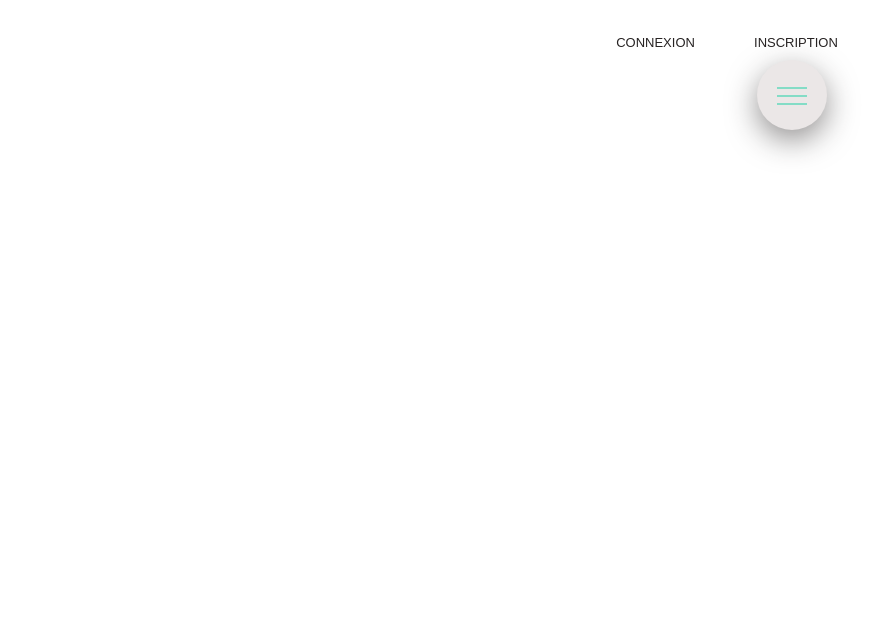
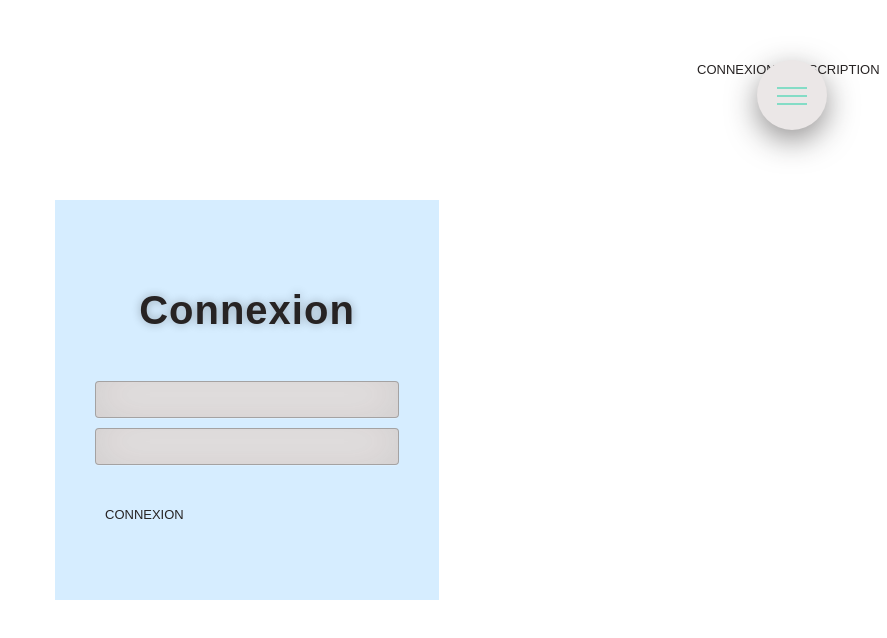
Before and after one commit to nicoWeb31/Jardin-jouale, a React (Create React App) app in the folder client/: page /login in a window 1280 px wide. Shown: the top 638 px of the page, without its empty margins (393-1280 px from the left). Built offline with nearby package versions, Linux system fonts and the light colour scheme.

Commit message:
page login css

```diff
--- a/client/src/App.js
+++ b/client/src/App.js
@@ -7,6 +7,7 @@ import Contact from './pages/contact/Contact';
 import Marche from './pages/marche/Marche';
 import Jardin from './pages/jardin/Jardin';
 import Blog from './pages/blog/Blog';
+import Login from './pages/login/Login';
 
 function App() {
     return (
@@ -21,6 +22,8 @@ function App() {
                     <Route path="/marche" component={Marche} />
                     <Route path="/blog" component={Blog} />
                     <Route path="/jardin" component={Jardin} />
+                    <Route path="/login" component={Login} />
+
                 </main>
             </div>
         </BrowserRouter>
--- /dev/null
+++ b/client/src/components/button/ButtonP.jsx
@@ -0,0 +1,12 @@
+import React from 'react';
+import './button.style.scss';
+
+const ButtonP = ({children}) => {
+    return (
+        <div className="nav-links">
+            {children}
+        </div>
+    )
+}
+
+export default ButtonP
--- /dev/null
+++ b/client/src/components/button/button.style.scss
@@ -0,0 +1,38 @@
+@import '../../variable';
+
+.nav-links {
+    margin-top: 3rem;
+    width: 25%;
+    display: flex;
+    justify-content: space-evenly;
+
+    button {
+
+        display: inline-block;
+        background-color: Transparent;
+        background-repeat:no-repeat;
+        border: none;
+        color:$c-b;
+        text-transform: uppercase;
+        background-image: linear-gradient(
+            120deg,
+            transparent,
+            transparent 0%,
+            transparent 50%,
+            $c-c 50%
+        );
+        background-size: 250%;
+        font-size: 1.3rem;
+        padding: 0.2rem 1rem;
+        border-radius: 2px;
+        transition: all 0.5s;
+
+
+        &:hover,&:active {
+            background-position: 100%;
+            color: $c-w;
+            padding: 0.2rem 1rem;
+            transform: translateY(0.5rem);
+        }
+    }
+}
--- a/client/src/components/navBar/NavBar.jsx
+++ b/client/src/components/navBar/NavBar.jsx
@@ -1,6 +1,6 @@
 import React from 'react';
+import ButtonP from '../button/ButtonP';
 import './navBar.style.scss';
-
 
 const NavBar = () => {
     return (
@@ -11,15 +11,10 @@ const NavBar = () => {
             </div>
 
             <div className="nav-links">
-                <a href="//github.io/jo_geek" target="_blank">
-                    Connexion
-                </a>
-                <a
-                    href="http://stackoverflow.com/users/4084003/"
-                    target="_blank"
-                >
-                    Inscription
-                </a>
+                <ButtonP>
+                    <button>Connexion</button>
+                    <button>Inscription</button>
+                </ButtonP>
             </div>
         </nav>
     );
--- a/client/src/components/navBar/navBar.style.scss
+++ b/client/src/components/navBar/navBar.style.scss
@@ -20,45 +20,6 @@
     }
 
 
-    .nav-links {
-        margin-top: 3rem;
-        width: 25%;
-        display: flex;
-        justify-content: space-evenly;
-
-        a {
-
-
-            &:link,
-            &:visited {
-                display: inline-block;
-                text-decoration: none;
-                color:$c-b;
-                text-transform: uppercase;
-                background-image: linear-gradient(
-                    120deg,
-                    transparent,
-                    transparent 0%,
-                    transparent 50%,
-                    $c-c 50%
-                );
-                background-size: 250%;
-                font-size: 1.3rem;
-                padding: 0.2rem 1rem;
-                border-radius: 2px;
-                transition: all 0.5s;
-
-            }
-
-
-            &:hover,&:active {
-                background-position: 100%;
-                color: $c-w;
-                padding: 0.2rem 1rem;
-                transform: translateY(0.5rem);
-            }
-        }
-    }
 
 
 }
--- /dev/null
+++ b/client/src/pages/login/Login.jsx
@@ -0,0 +1,25 @@
+import React from 'react';
+import ButtonP from '../../components/button/ButtonP';
+import './login.style.scss';
+
+const Login = () => {
+    //____________________________function____________________________________________________
+
+    const onHandleSubmit = () => {};
+
+    return (
+        <div class="loginBlock">
+            <h1>Connexion </h1>
+            <form onSubmit={onHandleSubmit}>
+                <input type="text" />
+
+                <input type="password" />
+                <ButtonP>
+                    <button type="submit">Connexion</button>
+                </ButtonP>
+            </form>
+        </div>
+    );
+};
+
+export default Login;
--- /dev/null
+++ b/client/src/pages/login/login.style.scss
@@ -0,0 +1,88 @@
+@import '../../variable';
+
+.btn {
+    display: inline-block;
+    padding: 1rem 3rem 1rem;
+    margin-bottom: 0;
+    font-size: 3rem;
+    line-height: 2rem;
+    color: $c-c;
+    text-align: center;
+
+    border: 1px solid $c-b;
+
+    cursor: pointer;
+}
+
+
+.btn:hover {
+    color: #333333;
+    text-decoration: none;
+    background-color: #e6e6e6;
+}
+
+.btn-block {
+    width: 100%;
+    display: block;
+}
+
+
+
+.loginBlock {
+    background: $c-s;
+    display: flex;
+    justify-content: space-evenly;
+    align-items: center;
+    position: absolute;
+    flex-direction: column;
+
+    padding: 4rem;
+    position: absolute;
+    left: 50%;
+    top: 50%;
+    transform: translate(-50%, -50%);
+
+    width: 30%;
+    height: 50%;
+
+    h1 {
+        font-size: 4rem;
+        color: $c-b;
+        text-shadow: 0 0 10px rgba(0, 0, 0, 0.3);
+        letter-spacing: 1px;
+        text-align: center;
+    }
+    input {
+        width: 100%;
+        margin-bottom: 10px;
+        background: $c-w;
+        border: none;
+        outline: none;
+        padding: 1rem;
+
+        font-size: 13px;
+        color:$c-b;
+        text-shadow: 1px 1px 1px rgba(0, 0, 0, 0.3);
+        border: 1px solid rgba(0, 0, 0, 0.3);
+        border-radius: 4px;
+        box-shadow: inset 0 -5px 45px rgba(100, 100, 100, 0.2),
+            0 1px 1px rgba(255, 255, 255, 0.2);
+        -webkit-transition: box-shadow 0.5s ease;
+        -moz-transition: box-shadow 0.5s ease;
+        -o-transition: box-shadow 0.5s ease;
+        -ms-transition: box-shadow 0.5s ease;
+        transition: box-shadow 0.5s ease;
+    }
+    input:focus {
+        box-shadow: inset 0 -5px 45px rgba(100, 100, 100, 0.4),
+            0 1px 1px rgba(255, 255, 255, 0.2);
+    }
+
+    .form{
+        display: flex;
+        justify-content: space-between;
+        align-items: center;
+        flex-direction: column;
+
+    }
+}
--- a/client/src/redux/store.js
+++ b/client/src/redux/store.js
@@ -1,7 +1,7 @@
 import { createStore, combineReducers, applyMiddleware } from 'redux';
 import thunk from 'redux-thunk';
 import { composeWithDevTools } from 'redux-devtools-extension';
-import { userLoginReducer } from '../reducers/authReducers';
+import { userLoginReducer } from './reducers/authReducers';
 
 const reducer = combineReducers({
     userLogin: userLoginReducer,
```
Also changed, not shown: client/src/index.js (+4 -3 lines), 1 other file (tests, documents, lock files or other folders).
